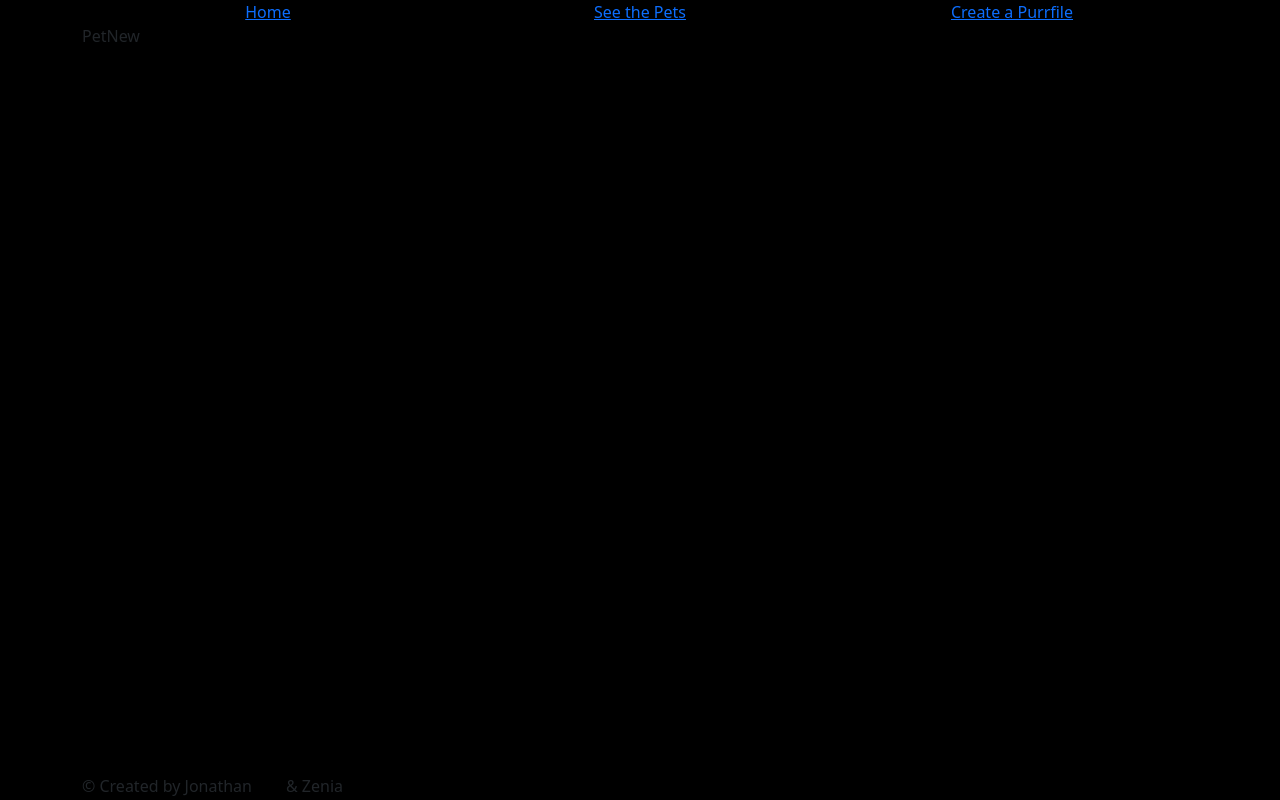
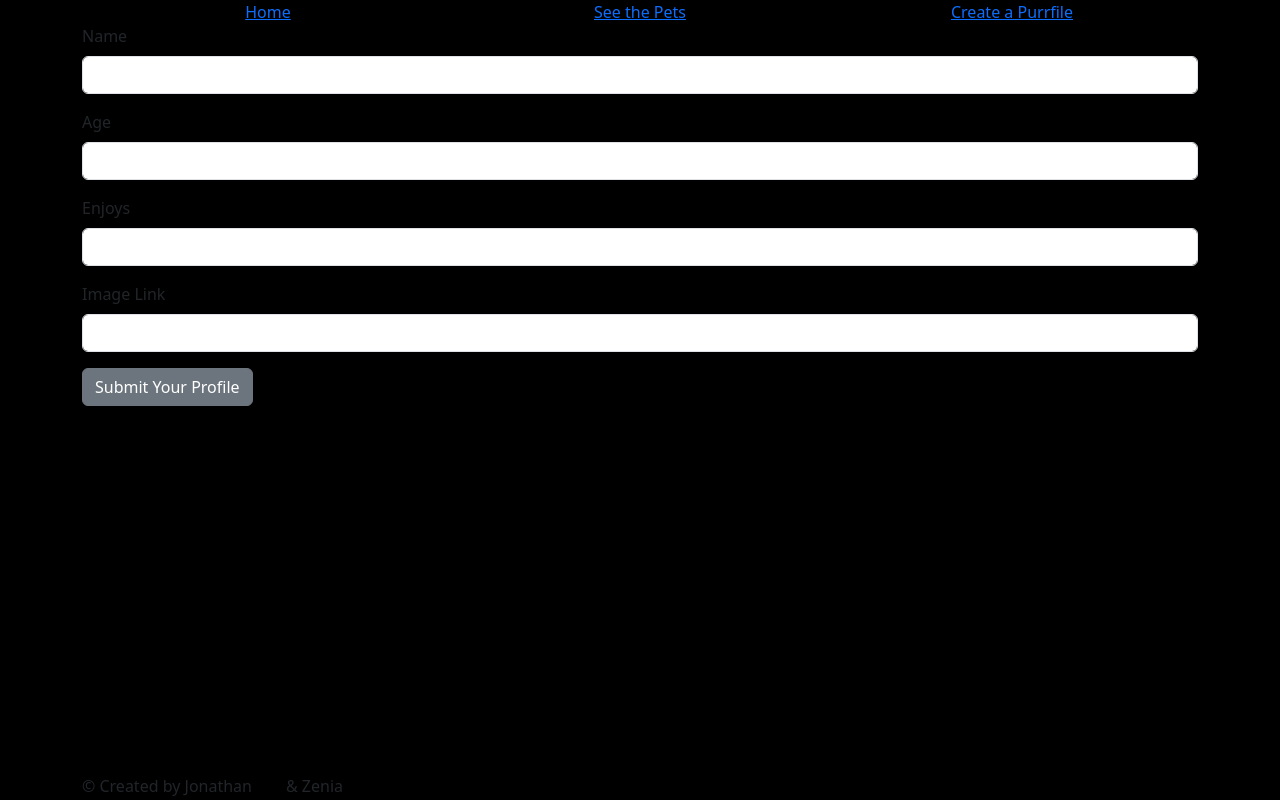
Before and after one commit to learn-academy-2023-hotel/cat-tinder-frontend-calico-cats, a React (Create React App) app: page /petnew in a window 1280 px wide. Built offline with nearby package versions, Linux system fonts and the light colour scheme.

Commit message:
Completed create functionality

```diff
--- a/src/App.js
+++ b/src/App.js
@@ -13,6 +13,9 @@ import NotFound from "./pages/NotFound"
 
 const App = () => {
   const [pets, setPets] = useState(mockPets)
+    const createPet = (createdPet) => {
+    console.log("Created Pet:" , createdPet)
+  }
 
   return (
     <>
@@ -22,7 +25,7 @@ const App = () => {
           <Route path="/" element={<Home />} />
           <Route path="/petindex" element={<PetIndex pets={pets} />} />
           <Route path="/petshow/:id" element={<PetShow pets={pets} />} />
-          <Route path="/petnew" element={<PetNew />} />
+          <Route path="/petnew" element={<PetNew createPet={createPet} />} />
           <Route path="/petedit" element={<PetEdit />} />
           <Route path="*" element={<NotFound />} />
         </Routes>
--- a/src/pages/PetNew.js
+++ b/src/pages/PetNew.js
@@ -1,9 +1,52 @@
-import React from "react"
+import React, { useState } from "react"
+import { Button, Form, Label,FormGroup, Input } from "reactstrap"
+import { useNavigate } from "react-router-dom"
 
-const PetNew = () => {
+
+
+
+const PetNew = ({createPet}) => {
+  const navigate = useNavigate()
+  const [newPet, setNewPet] = useState({
+    name:"",
+    age:"",
+    enjoys:"",
+    image:""
+  })
+
+
+  const handleChange = (e) => {
+    setNewPet({...newPet, [e.target.name]: e.target.value})
+    // console.log(newPet)
+  }
+
+  const handleSubmit = () => {
+    createPet(newPet)
+    navigate('/petIndex')
+  }
+
   return (
     <>
-      <div>PetNew</div>
+    <Form>
+      <FormGroup>
+        <Label for='name'>Name</Label>
+        <Input type='text' name='name' id='name' onChange={handleChange} value={newPet.name} />
+      </FormGroup>
+
+      <FormGroup>
+        <Label for='age'>Age</Label>
+        <Input type='text' name='age' id='age' onChange={handleChange} value={newPet.age} />
+      </FormGroup>
+      <FormGroup>
+        <Label for='enjoys'>Enjoys</Label>
+        <Input type='text' name='enjoys' id='enjoys' onChange={handleChange} value={newPet.enjoys} />
+      </FormGroup>
+      <FormGroup>
+        <Label for='image'>Image Link</Label>
+        <Input type='text' name='image' id='image' onChange={handleChange} value={newPet.image} />
+      </FormGroup>
+      <Button onClick={handleSubmit}>Submit Your Profile</Button>
+      </Form>
     </>
   )
 }
```
Also changed, not shown: 1 other file (tests, documents, lock files or other folders).
